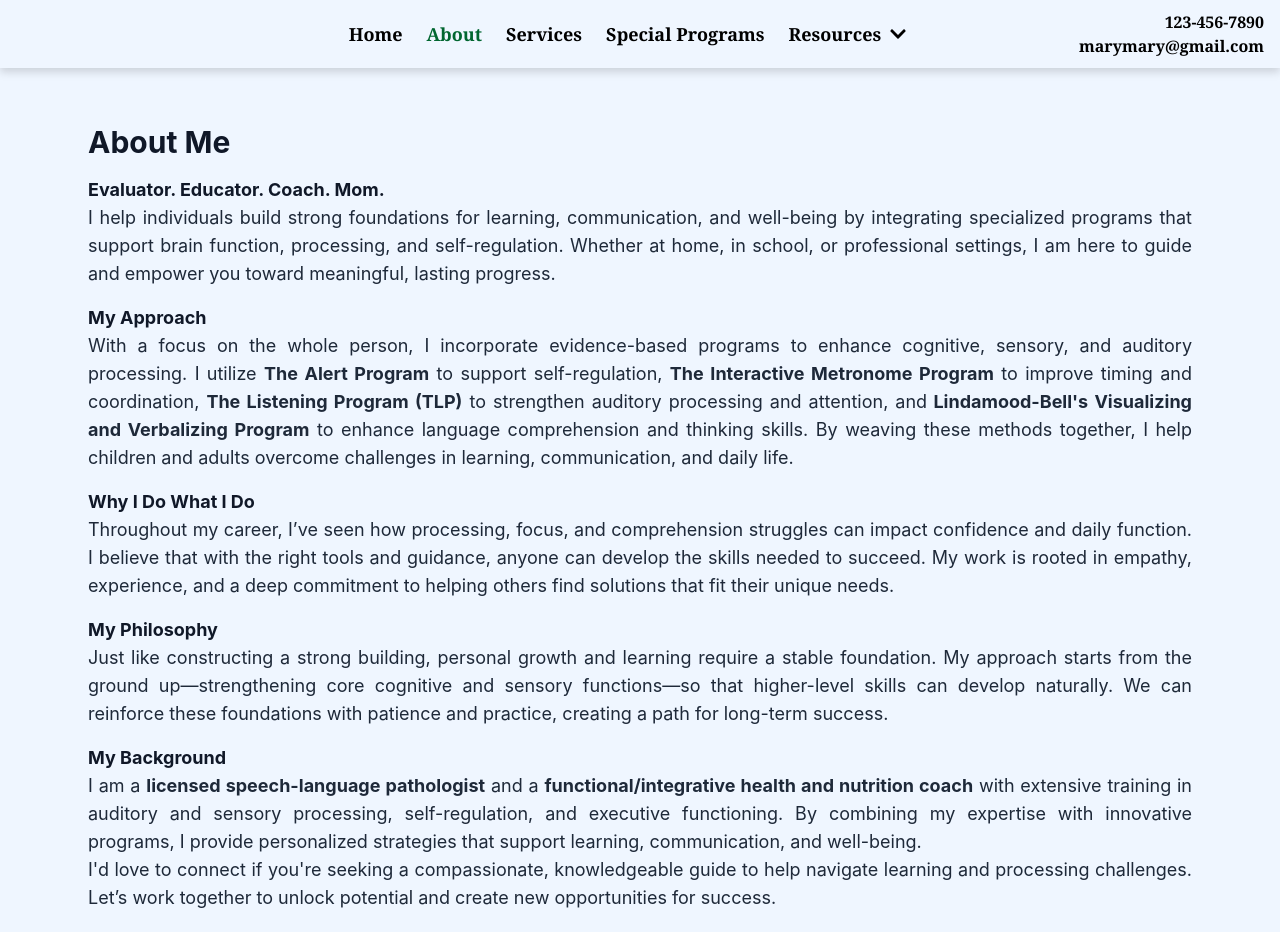
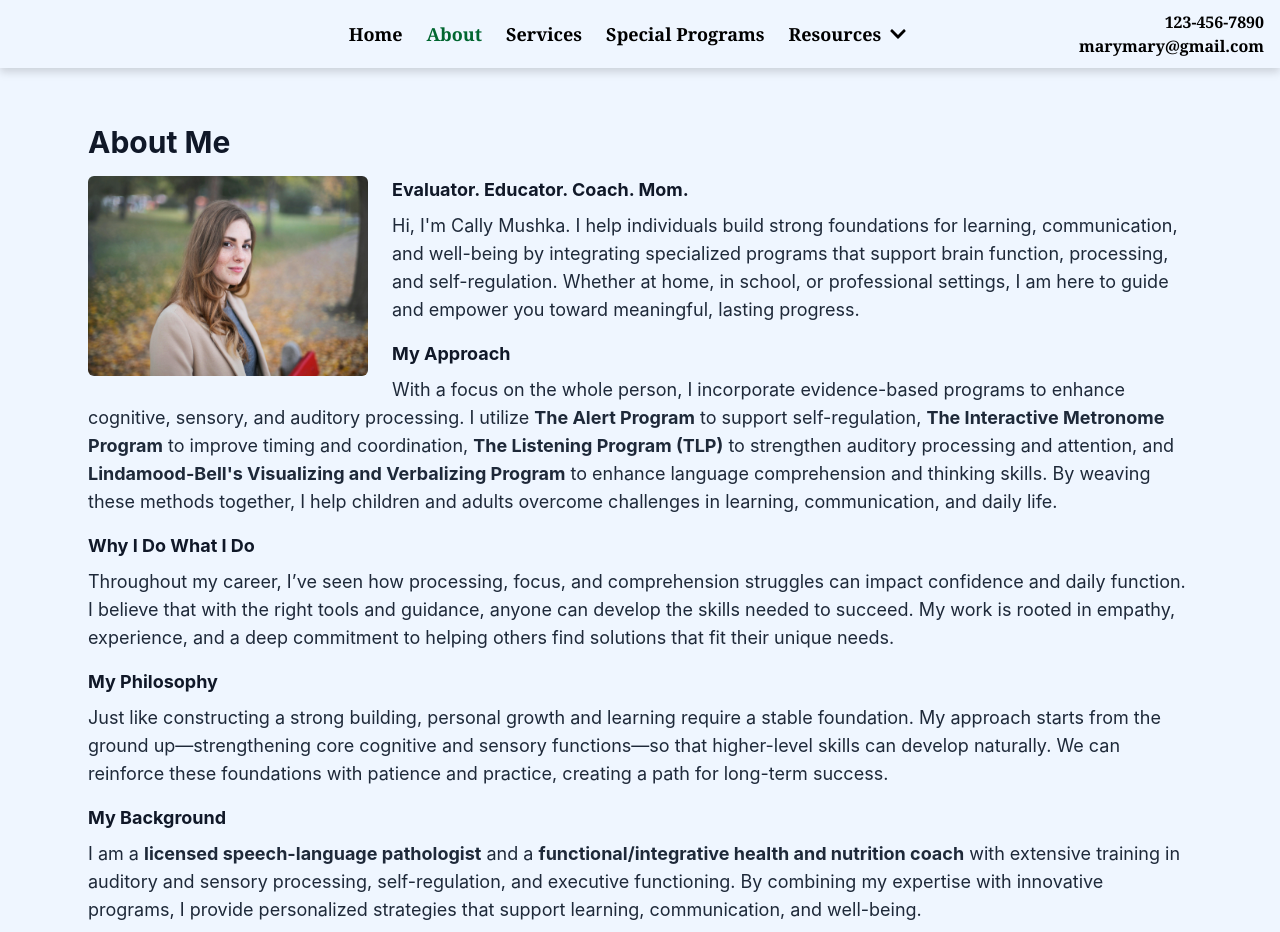
Before and after one commit to mtsahas/go-balance-app, a React (Vite) app: page /about in a window 1280 px wide. Shown: the top 932 px of the page. Built offline with nearby package versions, Linux system fonts and the light colour scheme.

Commit message:
added about me picture, stylinh

```diff
--- a/src/components/About.jsx
+++ b/src/components/About.jsx
@@ -1,29 +1,30 @@
 import React from "react";
 export function About() {
   return (
-    <div className=" text-justify justify-center p-8 bg-blue-50">
-      {/* <div className="w-full md:w-1/8 flex justify-center">
+    <div className="justify-center p-8 bg-blue-50">
+      <div className="w-full justify-center p-6 max-w-6xl mx-auto">
+        <h1 className="text-3xl font-bold text-gray-900 mb-4">About Me</h1>
+
+        {/* Float the image to the left so text wraps around it */}
         <img
-          src="./src/assets/headshot.jpg"
-          alt="Profile"
-          className="rounded-2xl shadow-lg w-3/4 object-cover"
+          className="w-70 h-50 float-none mx-auto sm:float-left rounded-md sm:mr-6 mb-2"
+          src="/headshot.jpg"
+          alt="Headshot"
         />
-      </div> */}
-      {/* Right Column: Bio */}
-      <div className="w-full flex flex-col justify-center p-6 max-w-6xl mx-auto">
-        <h1 className="text-3xl font-bold text-gray-900 mb-4">About Me</h1>
-        <p className="text-lg text-gray-900 font-bold">
+
+        <p className="text-lg text-gray-900 font-bold pb-2">
           Evaluator. Educator. Coach. Mom.
         </p>
+
         <p className="text-lg text-gray-800 mb-4">
-          I help individuals build strong foundations for learning,
-          communication, and well-being by integrating specialized programs that
-          support brain function, processing, and self-regulation. Whether at
-          home, in school, or professional settings, I am here to guide and
-          empower you toward meaningful, lasting progress.
+          Hi, I'm Cally Mushka. I help individuals build strong foundations for
+          learning, communication, and well-being by integrating specialized
+          programs that support brain function, processing, and self-regulation.
+          Whether at home, in school, or professional settings, I am here to
+          guide and empower you toward meaningful, lasting progress.
         </p>
 
-        <p className="text-lg text-gray-900 font-bold">My Approach</p>
+        <p className="text-lg text-gray-900 font-bold pb-2">My Approach</p>
         <p className="text-lg text-gray-800 mb-4">
           With a focus on the whole person, I incorporate evidence-based
           programs to enhance cognitive, sensory, and auditory processing. I
@@ -37,7 +38,9 @@ export function About() {
           learning, communication, and daily life.
         </p>
 
-        <p className="text-lg text-gray-900 font-bold">Why I Do What I Do</p>
+        <p className="text-lg text-gray-900 font-bold pb-2">
+          Why I Do What I Do
+        </p>
         <p className="text-lg text-gray-800 mb-4">
           Throughout my career, I’ve seen how processing, focus, and
           comprehension struggles can impact confidence and daily function. I
@@ -47,7 +50,7 @@ export function About() {
           unique needs.
         </p>
 
-        <p className="text-lg text-gray-900 font-bold">My Philosophy</p>
+        <p className="text-lg text-gray-900 font-bold pb-2">My Philosophy</p>
         <p className="text-lg text-gray-800 mb-4">
           Just like constructing a strong building, personal growth and learning
           require a stable foundation. My approach starts from the ground
@@ -57,20 +60,21 @@ export function About() {
           success.
         </p>
 
-        <p className="text-lg text-gray-900 font-bold">My Background</p>
+        <p className="text-lg text-gray-900 font-bold pb-2">My Background</p>
         <p className="text-lg text-gray-800 mb-4">
           I am a <b>licensed speech-language pathologist</b> and a{" "}
           <b>functional/integrative health and nutrition coach</b> with
           extensive training in auditory and sensory processing,
           self-regulation, and executive functioning. By combining my expertise
           with innovative programs, I provide personalized strategies that
-          support learning, communication, and well-being.<br></br> I'd love to
-          connect if you're seeking a compassionate, knowledgeable guide to help
-          navigate learning and processing challenges. Let’s work together to
-          unlock potential and create new opportunities for success.
+          support learning, communication, and well-being.
+          <div className="pb-2"></div>
+          I'd love to connect if you're seeking a compassionate, knowledgeable
+          guide to help navigate learning and processing challenges. Let’s work
+          together to unlock potential and create new opportunities for success.
         </p>
 
-        <p className="text-lg text-gray-900 font-bold">
+        <p className="text-lg text-gray-900 font-bold pb-2">
           Unlock Potential Through Holistic Health & Education Support
         </p>
         <p className="text-lg text-gray-800 mb-4">
--- a/src/components/Resources.jsx
+++ b/src/components/Resources.jsx
@@ -257,7 +257,7 @@ export function Resources() {
           Informational Websites
         </h1>
         {websites.map((item, index) => (
-          <div key={index}>
+          <div className="px-10" key={index}>
             <h2 className="text-2xl font-bold mt-4">{item.section}</h2>
             <ul className="p-3 list-disc">
               {item.links.map((website, i) => (
--- a/src/components/Services.jsx
+++ b/src/components/Services.jsx
@@ -68,7 +68,7 @@ export function Services() {
             health
           </li>
           <li>
-            Functional changes in timing, rhythm, listening, and executive
+            Functional shifts in timing, rhythm, listening, and executive
             functioning
           </li>
           <li>
--- a/src/components/SpecialPrograms.jsx
+++ b/src/components/SpecialPrograms.jsx
@@ -19,8 +19,15 @@ export function SpecialPrograms() {
               className="w-full md:w-1/3 h-80 object-cover shadow-lg"
             />
             <div className="md:w-2/3 text-center md:text-left">
-              <h2 className="text-2xl font-semibold mb-4">The Alert Program</h2>
-              <h2 className="text-xl font-semibold mb-4">
+              <h2 className="text-2xl font-semibold mb-4 hover:underline">
+                <a
+                  target="_blank"
+                  rel="noopener noreferrer"
+                  href="https://alertprogram.com/">
+                  The Alert Program
+                </a>
+              </h2>
+              <h2 className="text-xl font-semibold mb-4 ">
                 Helping Individuals Recognize and Regulate Their Levels of
                 Alertness
               </h2>
@@ -49,8 +56,13 @@ export function SpecialPrograms() {
               className="w-full md:w-1/3 h-80 object-cover shadow-lg"
             />
             <div className="md:w-2/3 text-center md:text-left">
-              <h2 className="text-2xl font-semibold mb-4">
-                The Interactive Metronome Program
+              <h2 className="text-2xl font-semibold mb-4 hover:underline">
+                <a
+                  target="_blank"
+                  rel="noopener noreferrer"
+                  href="https://www.interactivemetronome.com/">
+                  The Interactive Metronome Program
+                </a>
               </h2>
               <h2 className="text-xl font-semibold mb-4">
                 Improving Timing, Coordination, and Cognitive Processing
@@ -81,8 +93,13 @@ export function SpecialPrograms() {
               className="w-full md:w-1/3 h-80 object-cover shadow-lg"
             />
             <div className="md:w-2/3 text-center md:text-left">
-              <h2 className="text-2xl font-semibold mb-4">
-                The Listening Program (TLP)
+              <h2 className="text-2xl font-semibold mb-4 hover:underline">
+                <a
+                  target="_blank"
+                  rel="noopener noreferrer"
+                  href="https://advancedbrain.com/about-tlp/">
+                  The Listening Program (TLP)
+                </a>
               </h2>
               <h2 className="text-xl font-semibold mb-4">
                 Transforming the Brain Through Sound-Based Therapy
```
